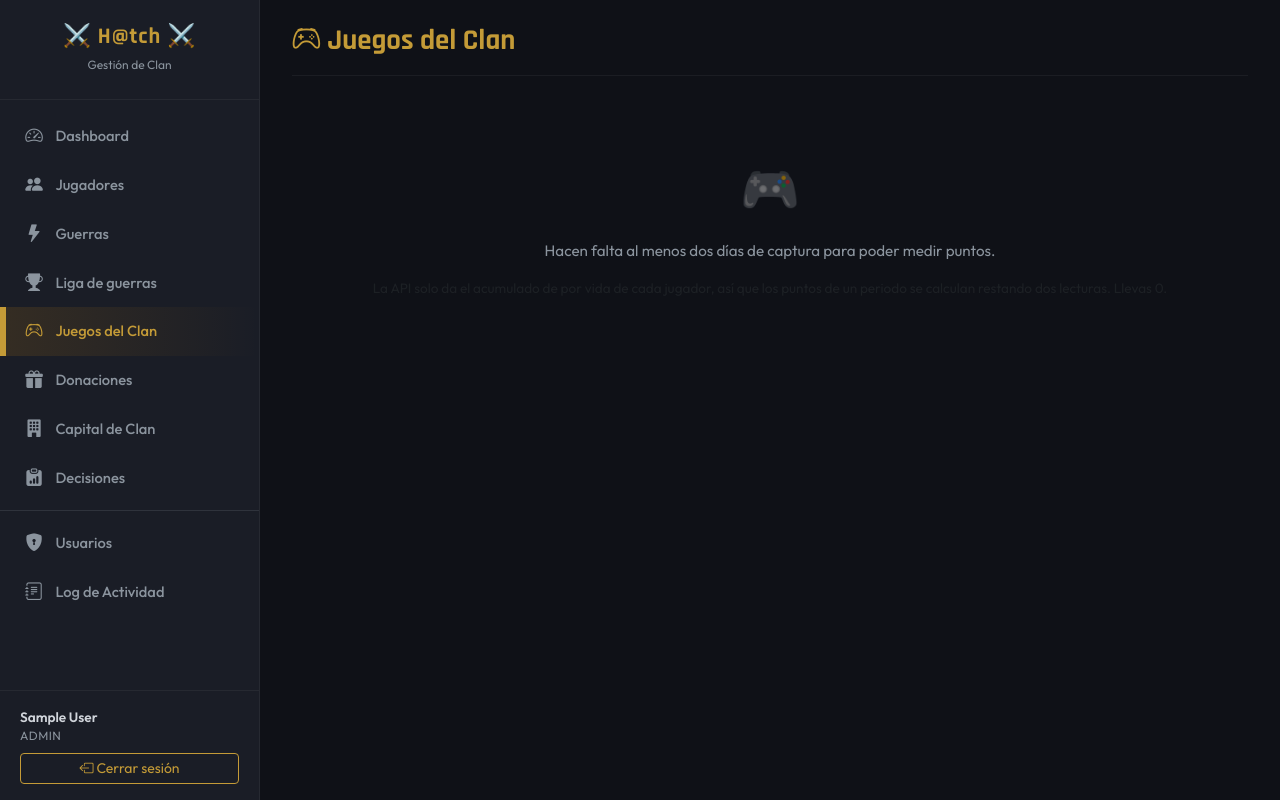
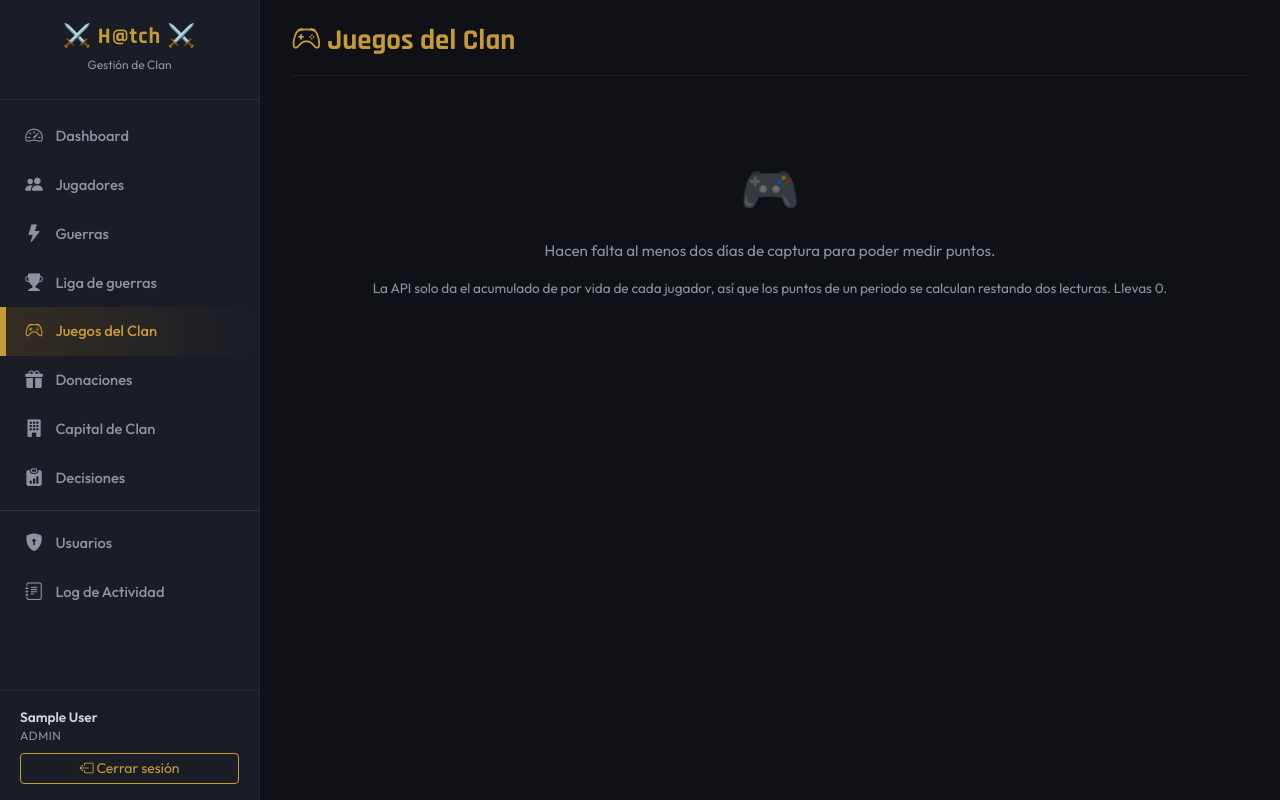
Before and after one commit to hanshatch/coc, a PHP site: page /juegos in a window 1280 px wide. Run offline with PHP 8.4, Linux system fonts and the light colour scheme; the visitor is signed in with stand-in values (Sample User, id 1); data that the repository does not hold is empty.

Commit message:
fix(ui): declarar tema oscuro a Bootstrap; .text-muted era invisible
La página nunca declaró ser tema oscuro, así que todas las utilidades
de color de Bootstrap resolvían con valores calculados para fondo
blanco. El caso extremo era .text-muted, que resuelve a
rgba(33, 37, 41, .75): sobre el fondo de las tablas daba 1.02:1, un
contraste de 1.0 significa exactamente el color del fondo. Los textos
secundarios estaban en el HTML pero no se veían, y es la clase más
usada de la interfaz con 43 apariciones.

En la corrección anterior arreglé .text-success y .text-danger pero
audité solo los colores declarados en el CSS propio, no las utilidades
de Bootstrap que uso en el marcado. Por eso se me escapó justo la más
común.

Se corrige de raíz con data-bs-theme="dark" en el <html>, que hace
que todos los componentes de Bootstrap resuelvan tonos para fondo
oscuro, más variables que fijan los grises a los del tema propio en
lugar de los genéricos.

Verificado: las cinco utilidades de color en uso quedan por encima de
4.9:1, con el mínimo de WCAG AA en 4.5.

Co-Authored-By: Claude Fable 5 <noreply@anthropic.com>

```diff
--- a/assets/style.css
+++ b/assets/style.css
@@ -323,6 +323,27 @@ a:hover { color: var(--ct-gold-hover); text-decoration: none; }
 .text-danger  { color: var(--ct-red-text)   !important; }
 .text-warning { color: var(--ct-gold-text)  !important; }
 .text-info    { color: var(--ct-blue-text)  !important; }
+
+/* .text-muted era el peor caso de todos y el más usado de la interfaz.
+   Bootstrap lo resuelve como rgba(33, 37, 41, .75), un gris carbón
+   calculado para fondo blanco: sobre este fondo daba 1.02:1, o sea
+   exactamente el color del fondo. Los textos secundarios existían en
+   el HTML pero no se veían.
+
+   La raíz era que la página nunca declaró ser tema oscuro, así que
+   todas las utilidades de Bootstrap resolvían con valores para fondo
+   claro. Eso se corrige con data-bs-theme="dark" en el <html>; estas
+   variables además fijan los tonos a los del tema propio en lugar de
+   los grises genéricos de Bootstrap. */
+:root {
+    --bs-body-color:      #d1d5db;
+    --bs-body-color-rgb:  209, 213, 219;
+    --bs-secondary-color: rgba(209, 213, 219, 0.70);
+    --bs-tertiary-color:  rgba(209, 213, 219, 0.50);
+    --bs-emphasis-color:  #ffffff;
+}
+.text-muted,
+.text-body-secondary { color: var(--ct-text-muted) !important; }
 
 /* Pagination */
 .page-link {
--- a/includes/header.php
+++ b/includes/header.php
@@ -15,7 +15,7 @@ $currentPage = basename($_SERVER['PHP_SELF']);
 $currentName = str_replace('.php', '', $currentPage);
 ?>
 <!DOCTYPE html>
-<html lang="es">
+<html lang="es" data-bs-theme="dark">
 <head>
     <meta charset="UTF-8">
     <meta name="viewport" content="width=device-width, initial-scale=1.0">
@@ -30,7 +30,7 @@ $currentName = str_replace('.php', '', $currentPage);
           integrity="sha384-XGjxtQfXaH2tnPFa9x+ruJTuLE3Aa6LhHSWRr1XeTyhezb4abCG4ccI5AkVDxqC+"
           crossorigin="anonymous">
     <!-- Custom Theme -->
-    <link href="assets/style.css?v=5.0" rel="stylesheet">
+    <link href="assets/style.css?v=6.0" rel="stylesheet">
 </head>
 <body>
 
--- a/login.php
+++ b/login.php
@@ -40,7 +40,7 @@ if ($_SERVER['REQUEST_METHOD'] === 'POST') {
 }
 ?>
 <!DOCTYPE html>
-<html lang="es">
+<html lang="es" data-bs-theme="dark">
 <head>
     <meta charset="UTF-8">
     <meta name="viewport" content="width=device-width, initial-scale=1.0">
@@ -51,7 +51,7 @@ if ($_SERVER['REQUEST_METHOD'] === 'POST') {
     <link href="https://cdn.jsdelivr.net/npm/bootstrap-icons@1.11.3/font/bootstrap-icons.min.css" rel="stylesheet"
           integrity="sha384-XGjxtQfXaH2tnPFa9x+ruJTuLE3Aa6LhHSWRr1XeTyhezb4abCG4ccI5AkVDxqC+"
           crossorigin="anonymous">
-    <link href="assets/style.css?v=5.0" rel="stylesheet">
+    <link href="assets/style.css?v=6.0" rel="stylesheet">
 </head>
 <body>
 <div class="login-wrapper">
```
